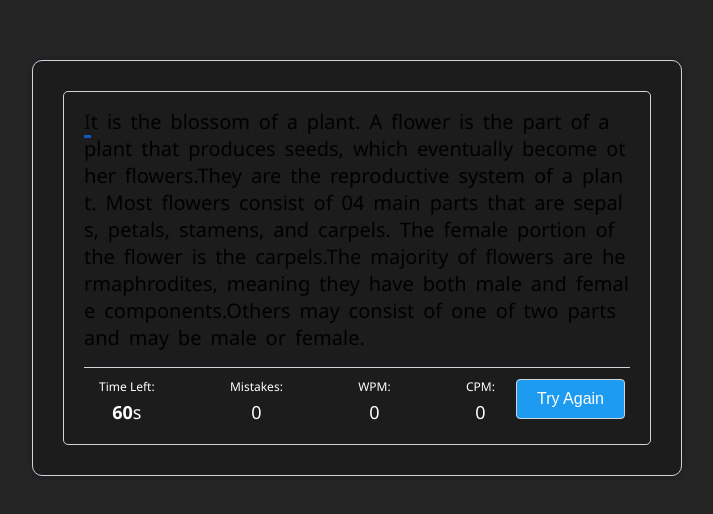
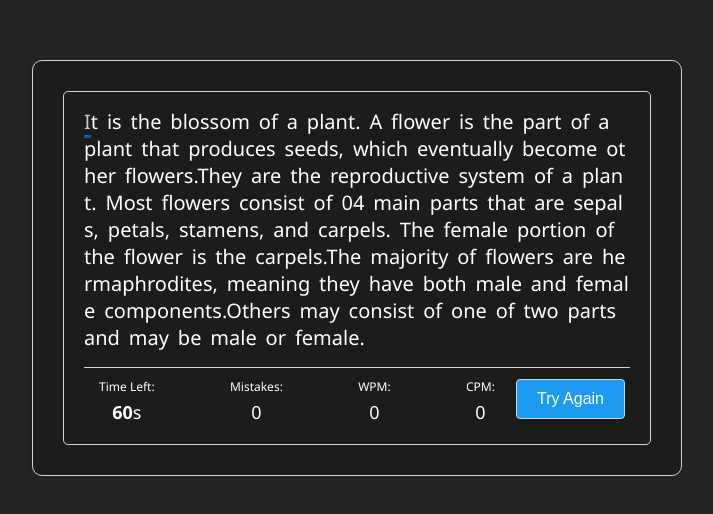
Before and after one commit to i1Zeus/speed-writer, a React (Create React App) app: page / in a window 1280 px wide. Shown: the part 132-646 px from the top of the page, without its empty margins (283-996 px from the left). Built offline with nearby package versions, Linux system fonts and the light colour scheme.

Commit message:
refactor: Update styling and improve functionality in SpeedTypingGame component

```diff
--- a/src/components/SpeedTypingGame.css
+++ b/src/components/SpeedTypingGame.css
@@ -54,12 +54,12 @@ span {
 
 span.wrong {
   color: darkred;
-  background-color: pink;
+  background-color: rgb(209, 167, 174);
 }
 
 span.correct {
   color: #0e630e;
-  background: #e7fbd3;
+  background: #839b68;
 }
 
 span.active {
--- a/src/components/SpeedTypingGame.js
+++ b/src/components/SpeedTypingGame.js
@@ -78,7 +78,7 @@ const SpeedTypingGame = () => {
       <span
         key={index}
         style={{
-          color: letter !== " " ? "black" : "transparent",
+          color: letter !== " " ? "white" : "transparent",
         }}
         className={`char ${index === 0 ? "active" : ""}`}
       >
```
